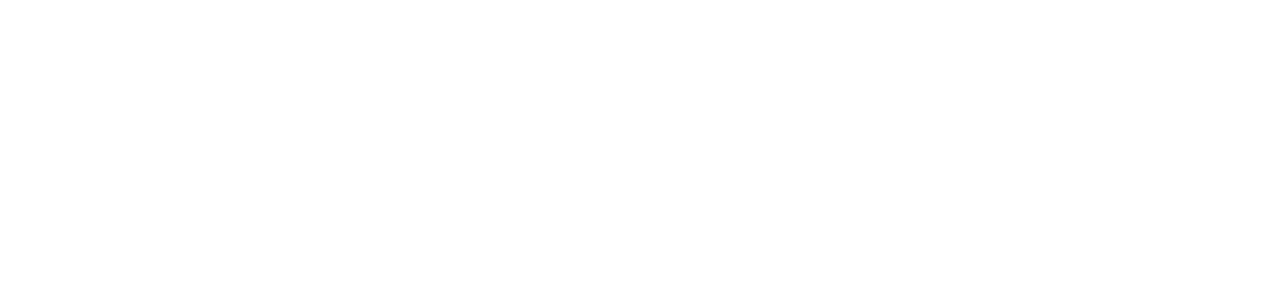
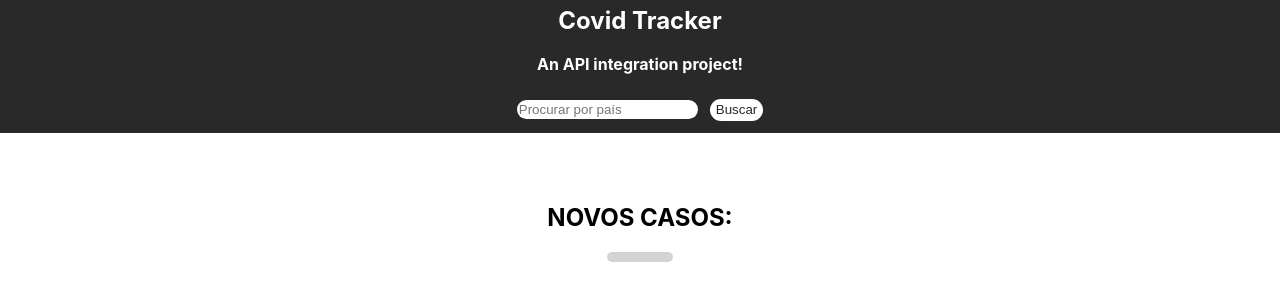
Before and after one commit to JonyNhoque/advanced-react-patterns, a React (Create React App) app: page /covid-tracker in a window 1280 px wide. Before the commit this address had no page. Shown: the top 300 px of the page. Built offline with nearby package versions, Linux system fonts and the light colour scheme; no server answers.

Commit message:
feat: Create covid-tracker component. New cases displayed by countries

```diff
--- a/package.json
+++ b/package.json
@@ -10,6 +10,7 @@
     "@types/node": "^16.7.13",
     "@types/react": "^18.0.0",
     "@types/react-dom": "^18.0.0",
+    "axios": "^1.1.3",
     "react": "^18.1.0",
     "react-dom": "^18.1.0",
     "react-router-dom": "6",
--- a/src/App.tsx
+++ b/src/App.tsx
@@ -11,9 +11,11 @@
           <h2>React Exercises and Small Projects</h2>
         </div>
         <div id='app__body'>
-          <ButtonRouter route='./basics' routeName='Basics'/>
-          <ButtonRouter route='./#' routeName='#' />
-          <ButtonRouter route='./to-do-list' routeName='To Do App { CRUD }'/>
+          {/*<ButtonRouter route='./basics' routeName='Basics'/>*/}
+          <ButtonRouter route='./covid-tracker' routeName='Covid Tracker' />
+          <ButtonRouter route='./#' routeName='# Projeto 2' />
+          <ButtonRouter route='./#' routeName='# Projeto 3' />
+          {/*<ButtonRouter route='./to-do-list' routeName='To Do App { CRUD }'/>*/}
         </div>
       </div>
     </div>
--- a/src/components/button/index.tsx
+++ b/src/components/button/index.tsx
@@ -1,11 +1,16 @@
 import React from "react";
 import './style.css'
 
+type TButtonProps = {
+    routeName: string,
+    route: string
+}
 
-export const ButtonRouter = (props: any) => {
+
+export const ButtonRouter = ({route, routeName}: TButtonProps) => {
     return (
         <div className='button__container'>
-            <a href={props.route} className='button__body'>{props.routeName}</a>
+            <a href={route} className='button__body'>{routeName}</a>
         </div>
     )
-}
+};
--- a/src/components/button/style.css
+++ b/src/components/button/style.css
@@ -11,8 +11,7 @@
     text-decoration: none;
     color: #B25068;
     background-color: #774360;
-    min-height: 80px;
-    width: 100px;
+    padding: 30px 15px;
     border-radius: 15px;
 }
 
--- a/src/index.css
+++ b/src/index.css
@@ -1,5 +1,5 @@
 body {
-  margin: 0;
+  margin: 0 auto;
   overflow: hidden;
   font-family: -apple-system, BlinkMacSystemFont, 'Segoe UI', 'Roboto', 'Oxygen',
     'Ubuntu', 'Cantarell', 'Fira Sans', 'Droid Sans', 'Helvetica Neue',
--- a/src/index.tsx
+++ b/src/index.tsx
@@ -9,6 +9,7 @@
 } from "react-router-dom";
 import { ToDoList } from './pages/to-do-list/ToDoList';
 import { Basics } from './pages/basics';
+import CovidTracker from './pages/covid-tracker';
 
 
 
@@ -21,6 +22,7 @@
       <Route path='/' element={<App/>} />
       <Route path='/to-do-list' element={<ToDoList/>} />
       <Route path='/basics' element={<Basics/>} />
+      <Route path='/covid-tracker' element={<CovidTracker/>} />
     </Routes>
   </BrowserRouter>
 );
--- /dev/null
+++ b/src/pages/covid-tracker/components/SearchBar/index.tsx
@@ -0,0 +1,27 @@
+import React, { useState } from "react";
+import S from "./style";
+
+type TSearchBarQuery = {
+    setQuery: (query: string) => void
+}
+
+const SearchBar: React.FC <TSearchBarQuery> = ({setQuery}) => {
+
+    const [searchQuery, setSearchQuery] = useState('');
+    const handleSearchQuery = (e: any) => {
+        setSearchQuery(e.currentTarget.value);
+    };
+
+    const handleSearch = () => {
+        setQuery(searchQuery);
+    };
+
+    return (
+        <S.SearchBar>
+            <S.Input placeholder="Procurar por país" onChange={handleSearchQuery}/>
+            <S.SearchButton onClick={() => handleSearch()}>Buscar</S.SearchButton>
+        </S.SearchBar>
+    )
+};
+
+export default SearchBar;
--- /dev/null
+++ b/src/pages/covid-tracker/components/SearchBar/style.ts
@@ -0,0 +1,32 @@
+import styled from "styled-components";
+
+const S = {
+    SearchBar: styled.div`
+        padding: 12px 0px;
+    `,
+
+    Input: styled.input`
+        border: none;
+        border-radius: 15px;
+        padding: 2px
+    `,
+
+    SearchButton: styled.button`
+        text-decoration: none;
+        color: #292929;
+        background-color: #fff;
+        padding: 3.5px 6px;
+        border: none;
+        border-radius: 15px;
+        cursor: pointer;
+        margin-left: 12px;
+        transition: 0.2s;
+
+        &:hover {
+            padding: 4px 6.5px;
+            background-color: #ffd966;
+        }
+    `
+};
+
+export default S;
--- /dev/null
+++ b/src/pages/covid-tracker/components/StatisticsDisplay/index.tsx
@@ -0,0 +1,20 @@
+import { responseEncoding } from "axios";
+import React from "react";
+import S from "./style";
+
+type TStatistics = {
+    newCases?: string;
+
+};
+
+const StatisticsDisplay: React.FC<TStatistics> = ({ newCases }) => {
+
+    return (
+        <S.StatisticsDisplay>
+            <S.Title> novos casos: </S.Title>
+            <S.ResponseDisplay> {newCases} </S.ResponseDisplay>
+        </S.StatisticsDisplay>
+    )
+};
+
+export default StatisticsDisplay
--- /dev/null
+++ b/src/pages/covid-tracker/components/StatisticsDisplay/style.ts
@@ -0,0 +1,27 @@
+import styled from "styled-components";
+
+const S = {
+    StatisticsDisplay: styled.div`
+        width: 100%;
+        display: flex;
+        flex-direction: column;
+        align-items: center;
+        margin-top: 50px;
+    `,
+
+    Title: styled.h2`
+        text-transform: uppercase;
+        margin-bottom: 20px;
+    `,
+
+    ResponseDisplay: styled.div`
+        background-color: #D3D3D3;
+        padding: 5px 8px;
+        border-radius: 15px;
+        text-align: center;
+        heigth: 50px;
+        width: 50px;
+    `
+};
+
+export default S;
--- /dev/null
+++ b/src/pages/covid-tracker/index.tsx
@@ -0,0 +1,46 @@
+import React, { useEffect, useState } from "react";
+import SearchBar from './components/SearchBar/index';
+import StatisticsDisplay from "./components/StatisticsDisplay";
+import axios from "axios";
+import S from './style';
+
+
+
+const CovidTracker = () =>{
+    const [query, setQuery] = useState('');
+    const [newCases, setNewCases] = useState('');
+
+    const options = {
+        method: 'GET',
+        url: 'https://covid-193.p.rapidapi.com/statistics',
+        params: {country: `${query}`},
+        headers: {
+          'X-RapidAPI-Key': '327c7a2f68mshe4afadeb9a0d147p12f9d6jsne036bcd1624f',
+          'X-RapidAPI-Host': 'covid-193.p.rapidapi.com'
+        }
+      };
+
+    useEffect(() => {
+        axios.request(options).then(function (response) {
+            const queryResponse = (response.data.response[0].cases.new);
+            setNewCases(queryResponse);
+        }).catch(function (error) {
+            console.error(error);
+        });
+    }, [query]);
+
+    return (
+        <>
+            <S.Header>
+                <S.Title__Container>
+                    <h2>Covid Tracker</h2>
+                    <h4>An API integration project!</h4>
+                </S.Title__Container>
+                <SearchBar setQuery={setQuery}/>
+            </S.Header>
+            <StatisticsDisplay newCases={newCases}/>
+        </>
+    )
+};
+
+export default CovidTracker;
--- /dev/null
+++ b/src/pages/covid-tracker/style.ts
@@ -0,0 +1,23 @@
+import styled from 'styled-components';
+
+const S = {
+    Header: styled.div`
+    width: 100vw;
+    background-color: #292929;
+    display: flex;
+    flex-direction: column;
+    align-items: center;
+    `,
+
+    Title__Container: styled.div`
+    width: 100%;
+    display: flex;
+    flex-direction: column;
+    justify-content: center;
+    align-items: center;
+    color: #fff;
+    line-height: 2px;
+    `
+};
+
+export default S;
```
Also changed, not shown: 1 other file (tests, documents, lock files or other folders).
